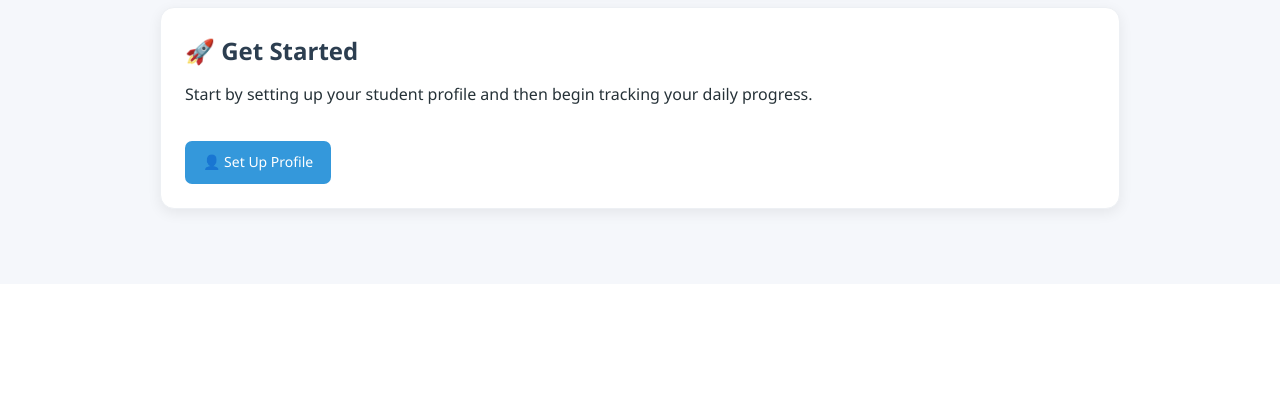
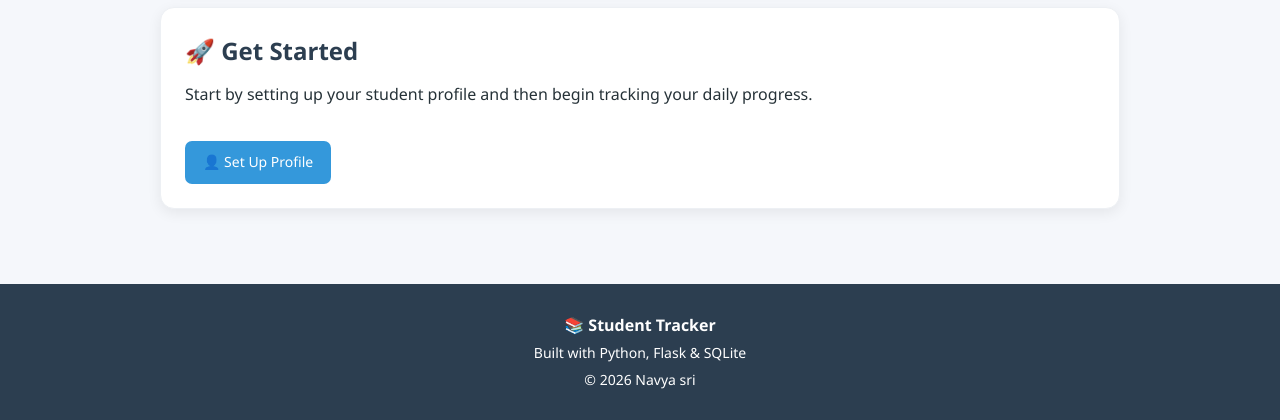
Before and after one commit to 24nn1a1270-source/student-study-health-tracker, a Flask app: page / in a window 1280 px wide. Shown: the part 683-1103 px from the top of the page. Before the commit the page ends 903 px from the top, so only its background shows below. Run offline with Flask 3, Linux system fonts and the light colour scheme.

Commit message:
Add project footer

```diff
--- a/static/style.css
+++ b/static/style.css
@@ -215,3 +215,55 @@ a:hover {
         grid-template-columns: 1fr;
     }
 }
+/* Footer */
+.footer {
+    text-align: center;
+    padding: 25px 15px;
+    margin-top: 30px;
+    background: #2c3e50;
+    color: white;
+}
+
+.footer p {
+    margin: 4px 0;
+    font-size: 14px;
+}
+
+.footer p:first-child {
+    font-size: 16px;
+    font-weight: 600;
+}/* Footer */
+.footer {
+    text-align: center;
+    padding: 25px 15px;
+    margin-top: 30px;
+    background: #2c3e50;
+    color: white;
+}
+
+.footer p {
+    margin: 4px 0;
+    font-size: 14px;
+}
+
+.footer p:first-child {
+    font-size: 16px;
+    font-weight: 600;
+}/* Footer */
+.footer {
+    text-align: center;
+    padding: 25px 15px;
+    margin-top: 30px;
+    background: #2c3e50;
+    color: white;
+}
+
+.footer p {
+    margin: 4px 0;
+    font-size: 14px;
+}
+
+.footer p:first-child {
+    font-size: 16px;
+    font-weight: 600;
+}
--- a/templates/base.html
+++ b/templates/base.html
@@ -34,6 +34,11 @@
         {% endblock %}
 
     </main>
+    <footer class="footer">
+        <p>📚 Student Tracker</p>
+        <p>Built with Python, Flask & SQLite</p>
+        <p>© 2026 Navya sri</p>
+    </footer>
 
 </body>
 </html>
```
